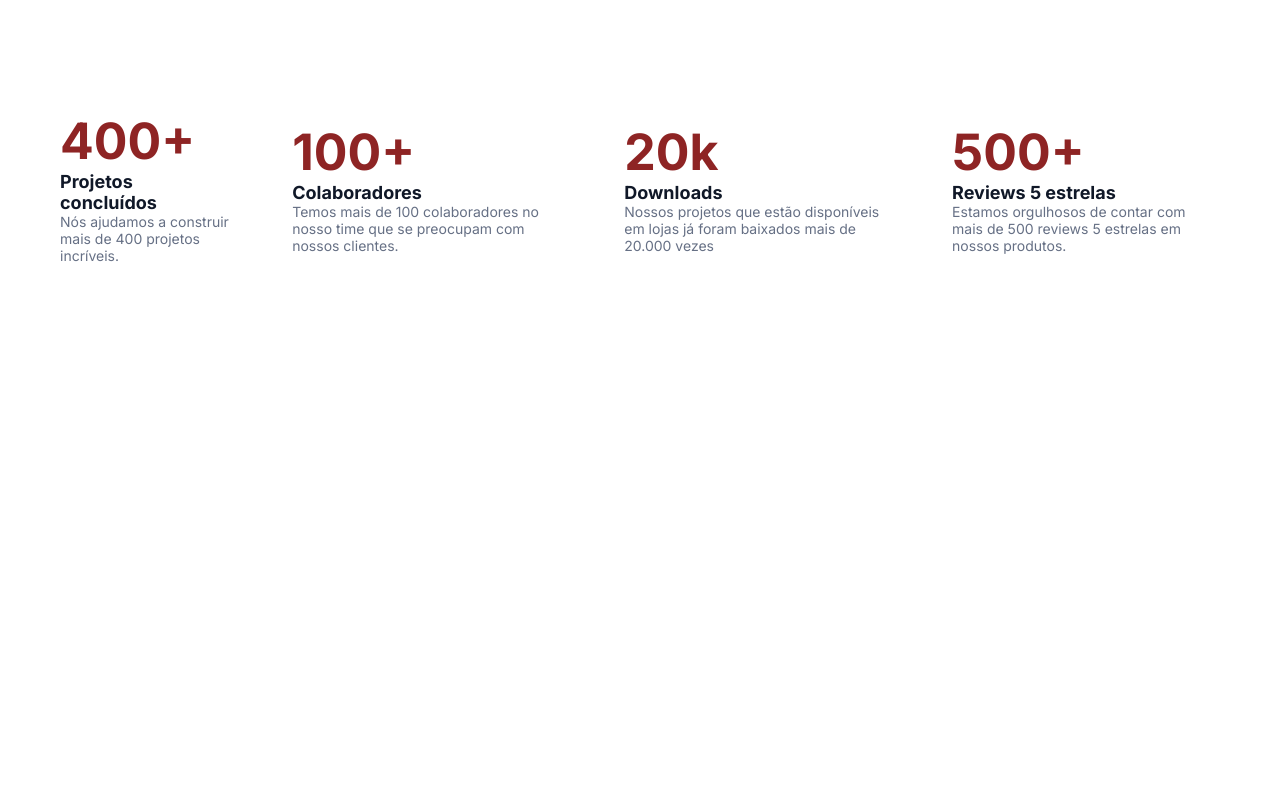
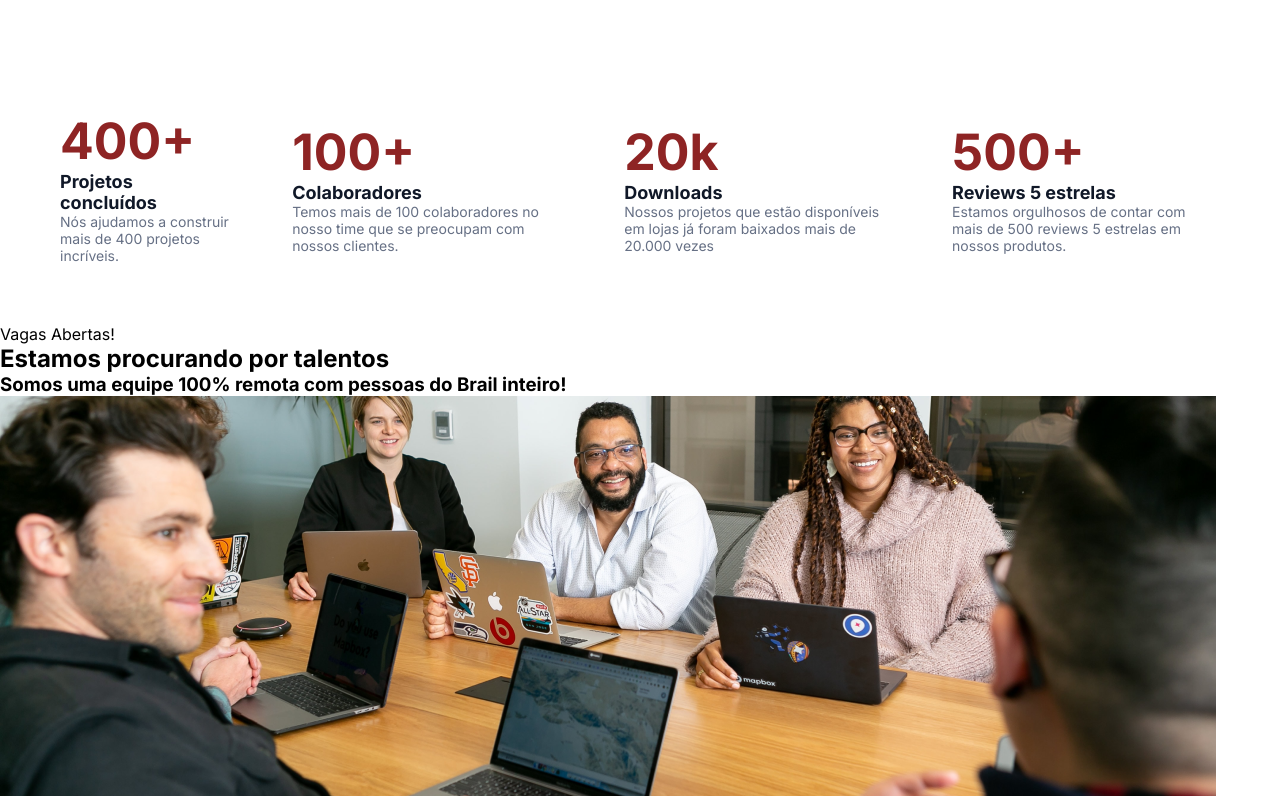
Before and after one commit to VitorMAndrade/7daysOfCode, a plain HTML site: page index.html in a window 1280 px wide. Shown: the part 378-1178 px from the top of the page. Before the commit the page ends 800 px from the top, so only its background shows below. Drawn offline with Linux system fonts and the light colour scheme.

Commit message:
Adicionado sessão about us

```diff
--- a/index.html
+++ b/index.html
@@ -64,7 +64,16 @@
 
     </section>
 
+    <section class="searching_employes">
 
+        <p>Vagas Abertas!</p>
+
+        <h2>Estamos procurando por talentos</h2>
+        <h3>Somos uma equipe 100% remota com pessoas do Brail inteiro!</h3>
+
+        <img src="img/meeting.png" alt="">
+
+    </section>
 
 
 
```
Also changed, not shown: img/meeting.png (added).
